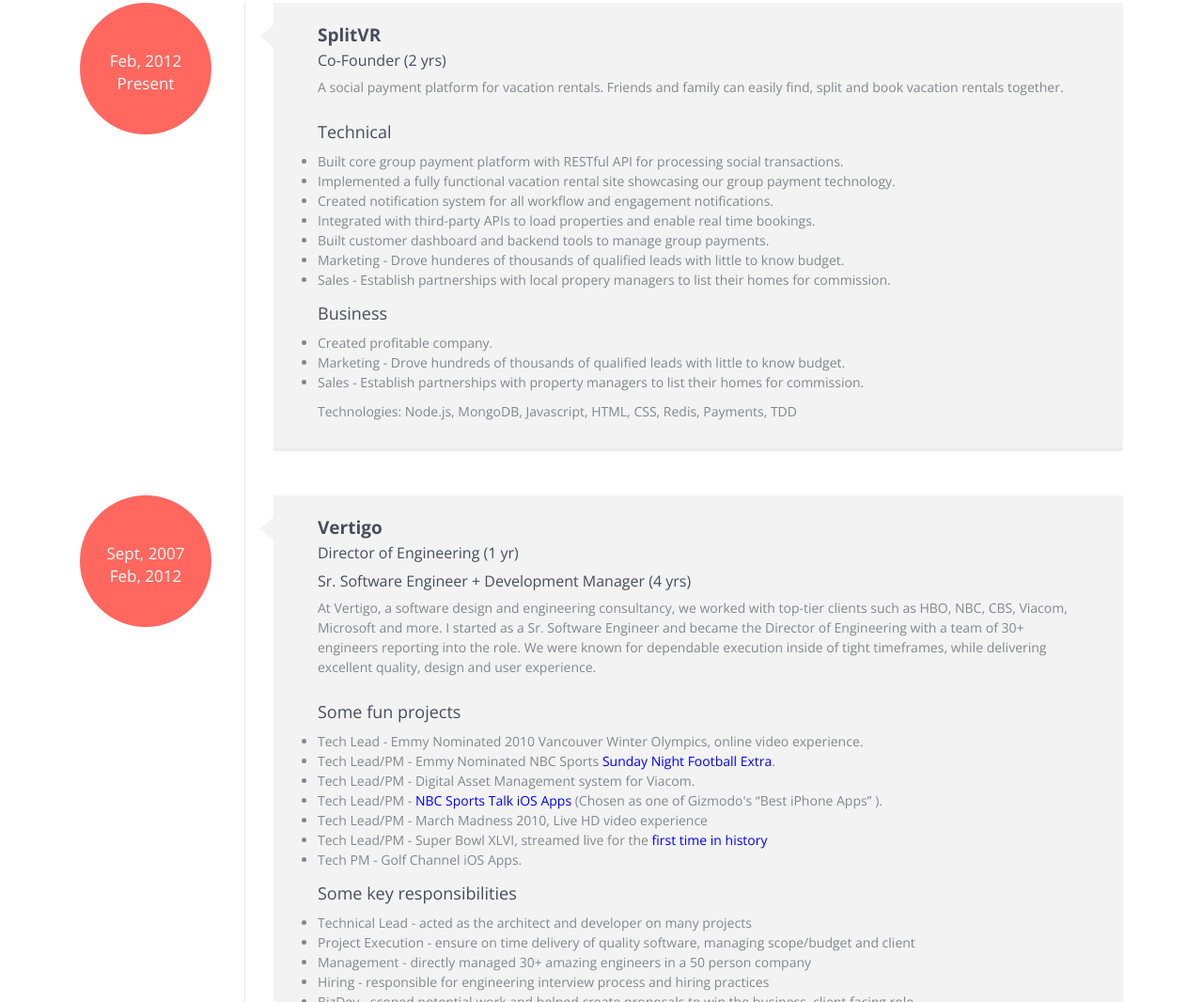
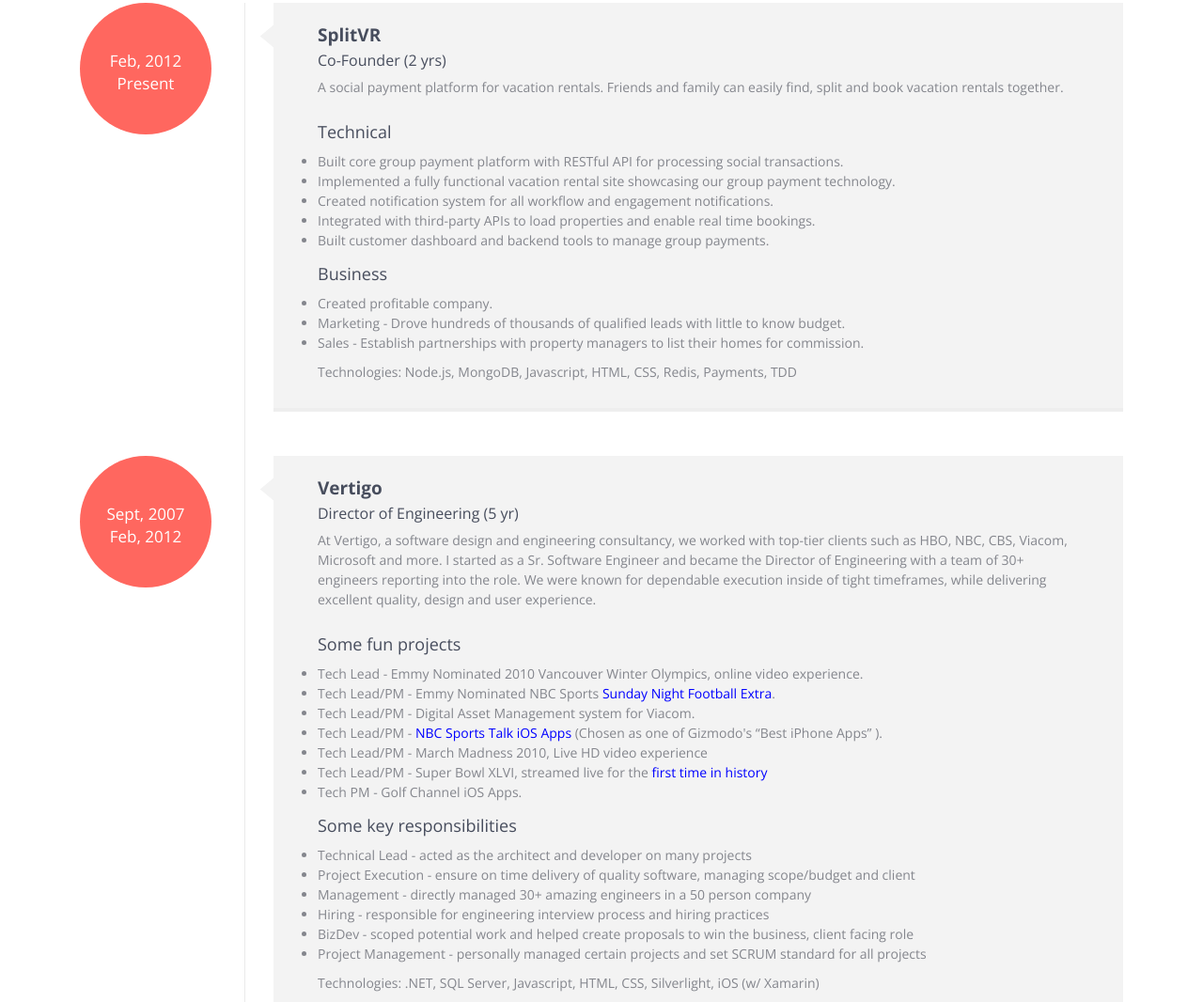
Before and after one commit to mikemoser/resume, a website: page index.html in a window 1280 px wide. Shown: the part 3075-4141 px from the top of the page at 94% size. Drawn offline with nearby package versions, Linux system fonts and the light colour scheme.

Commit message:
updated;

```diff
--- a/index.html
+++ b/index.html
@@ -206,8 +206,6 @@
               <li>Created notification system for all workflow and engagement notifications.</li>
               <li>Integrated with third-party APIs to load properties and enable real time bookings.</li>
               <li>Built customer dashboard and backend tools to manage group payments.</li>
-              <li>Marketing - Drove hunderes of thousands of qualified leads with little to know budget.</li>
-              <li>Sales - Establish partnerships with local propery managers to list their homes for commission.</li>
             </ul>
 
             <h3>Business</h3>
@@ -229,8 +227,7 @@
           <div class="arrowpart"></div>
           <div class="exCon">
             <h4>Vertigo</h4>
-            <h5>Director of Engineering (1 yr)</h5>
-            <h5>Sr. Software Engineer + Development Manager (4 yrs)</h5>
+            <h5>Director of Engineering (5 yr)</h5>
             <p>At Vertigo, a software design and engineering consultancy, we worked with top-tier clients such as HBO, NBC, CBS, Viacom, Microsoft and more.  I started as a Sr. Software Engineer and became the Director of Engineering with a team of 30+ engineers reporting into the role.  We were known for dependable execution inside of tight timeframes, while delivering excellent quality, design and user experience.</p>
             <h3>Some fun projects</h3>
             <ul>
```
Also changed, not shown: 2 other files.
